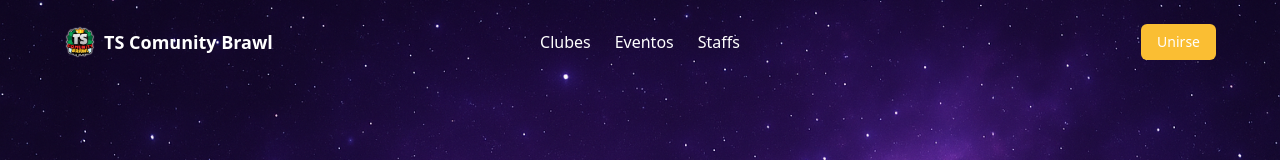
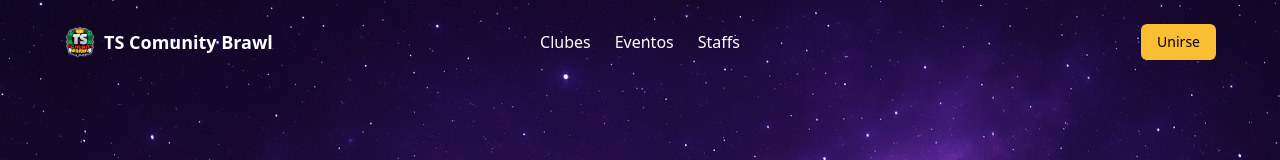
Before and after one commit to AlesseBostue/Web-de-TS, a React (Vite) app: page / in a window 1280 px wide. Shown: the top 160 px of the page. Built offline with nearby package versions, Linux system fonts and the light colour scheme; no server answers.

Commit message:
Accessibility improvement

```diff
--- a/src/components/ui/Button.tsx
+++ b/src/components/ui/Button.tsx
@@ -11,7 +11,7 @@ type ButtonProps = {
     type?: 'button' | 'submit' | 'reset'
 }
 
-const base = 'cursor-pointer inline-flex items-center justify-center rounded-md px-4 py-2 text-sm font-medium transition focus:outline-none focus:ring-2 focus:ring-offset-2';
+const base = 'cursor-pointer text-black inline-flex items-center justify-center rounded-md px-4 py-2 text-sm font-medium transition focus:outline-none focus:ring-2 focus:ring-offset-2';
 const variants: Record<Variant, string> = {
     primary: `${base} bg-primary hover:brightness-90`,
     accent:  `${base} bg-accent hover:brightness-95`,
--- a/src/pages/Home/components/IntroBento.tsx
+++ b/src/pages/Home/components/IntroBento.tsx
@@ -47,6 +47,7 @@ export default function IntroBento() {
 
         <img
             src={clubIcon}
+            alt="Icono de Club"
             className="absolute -right-4 -bottom-4 size-28 -rotate-6 group-hover:-rotate-12 group-hover:scale-125 group-hover:-translate-y-2 group-hover:-translate-x-2
             transition-transform duration-300 ease-in-out z-0 text-title opacity-60"
         >
```
